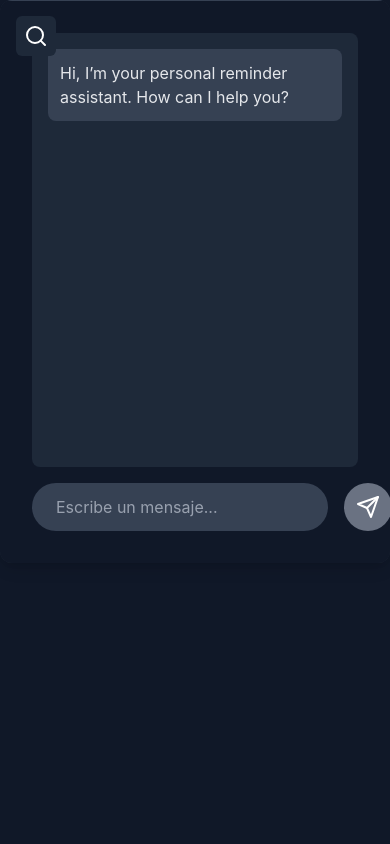
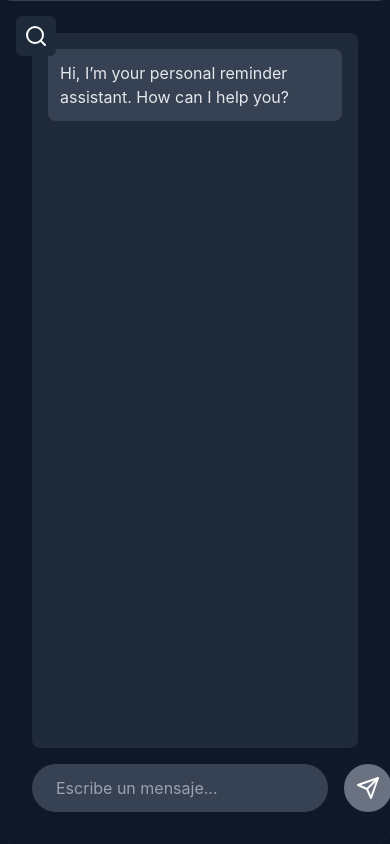
Before and after one commit to ProjectiveStaffing/ai-assistant, a Next.js app: page / in a window 390 px wide. Built offline with nearby package versions, Linux system fonts and the light colour scheme; no server answers.

Commit message:
code smells

```diff
--- a/app/assistant/_hook/useReminders.ts
+++ b/app/assistant/_hook/useReminders.ts
@@ -3,6 +3,7 @@ import { RemindersContext } from "../_context/RemindersContext";
 
 export const useReminders = () => {
   const context = useContext(RemindersContext);
+  console.log("context", context);
   if (context === undefined) {
     throw new Error('useReminders must be used within a RemindersProvider');
   }
--- a/app/assistant/components/ChatSection.tsx
+++ b/app/assistant/components/ChatSection.tsx
@@ -17,8 +17,8 @@ const ChatSection: React.FC<ChatSectionProps> = ({ messages, isLoading, onSendMe
   };
 
   return (
-    <div className="bg-gray-900 p-8 flex flex-col justify-end border-t border-gray-700 max-chatbox">
-      <div className="flex-1 overflow-y-auto mb-4 p-4 bg-gray-800 rounded-lg">
+    <div className="bg-gray-900 p-8 flex flex-col justify-end border-t border-gray-700 h-full">
+      <div className="flex-1 overflow-y-auto mb-4 p-4 bg-gray-800 rounded-lg h-full">
         {messages.map(msg => (
           <div key={msg.id} className={`flex ${msg.sender === 'user' ? 'justify-end' : 'justify-start'} mb-4`}>
             <div className={`p-3 rounded-lg max-w-xs ${msg.sender === 'user' ? 'bg-blue-600 text-white' : 'bg-gray-700 text-gray-200'}`}>
--- a/app/assistant/components/Chatbox.tsx
+++ b/app/assistant/components/Chatbox.tsx
@@ -28,6 +28,7 @@ const ChatBox: React.FC<ChatBoxProps> = ({ showReminders, onCloseReminders }) =>
     setIsLoading(true);
 
     try {
+      console.log("useReminders:", state);
       const res = await fetch('http://localhost:8080/youtask/api/v0/task', {
         method: 'POST',
         headers: { 'Content-Type': 'application/json' },
@@ -67,7 +68,7 @@ const ChatBox: React.FC<ChatBoxProps> = ({ showReminders, onCloseReminders }) =>
             onClick={onCloseReminders}
             className="absolute top-4 right-4 z-10 px-4 py-2 bg-blue-600 text-white rounded-md hover:bg-blue-500 transition"
           >
-            ✖ Cerrar
+            back
           </button>
 
           <RemindersSection onClose={function (): void {
--- a/app/assistant/page.tsx
+++ b/app/assistant/page.tsx
@@ -10,20 +10,26 @@ export default function App() {
 
   return (
     <RemindersProvider>
-      <div className="min-h-screen bg-gray-900 font-inter">
-        <div className="flex flex-col md:flex-row w-full h-full bg-gray-800 rounded-xl shadow-lg overflow-hidden">
+      <div className="h-screen bg-gray-900 font-inter flex flex-col">
+        <div className="flex flex-1 flex-col md:flex-row bg-gray-800 rounded-xl shadow-lg overflow-hidden">
           {/* Sidebar */}
           <div className="w-full md:w-64 lg:w-72 xl:w-80 bg-gray-700">
             <Sidebar onListClick={() => setActiveView('reminders')} />
           </div>
 
           {/* Área central */}
-          <div className="flex-1 relative">
-            {activeView === 'chat' && <ChatBox showReminders={false} onCloseReminders={function (): void {
-              throw new Error('Function not implemented.');
-            } } />}
+          <div className="flex-1 relative flex h-full">
+            {activeView === 'chat' && (
+              <div className="w-full h-full">
+                <ChatBox showReminders={false} onCloseReminders={function (): void {
+                  throw new Error('Function not implemented.');
+                } } />
+              </div>
+            )}
             {activeView === 'reminders' && (
-              <RemindersSection onClose={() => setActiveView('chat')} />
+              <div className="w-full h-full">
+                <RemindersSection onClose={() => setActiveView('chat')} />
+              </div>
             )}
           </div>
         </div>
```
